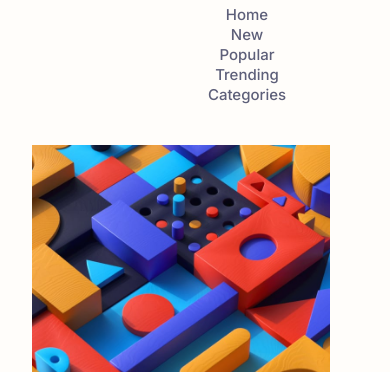
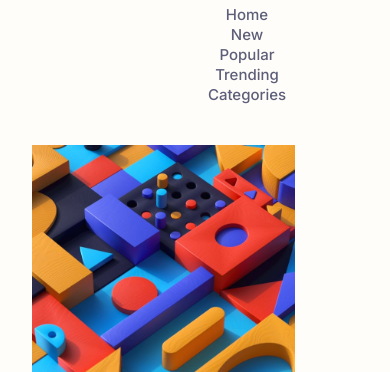
Before and after one commit to CookieMonsterSopot/FM-NewsHomePage, a plain HTML site: page index.html in a window 390 px wide. Shown: the part 113-485 px from the top of the page. Drawn offline with Linux system fonts and the light colour scheme.

Commit message:
Update template.css

```diff
--- a/template.css
+++ b/template.css
@@ -235,8 +235,7 @@ body {
   .IMG {
     content: url("image-web-3-mobile.jpg");
     object-fit: cover;
-    object-position: -20% 0;
-    width: 85%;
+    width: 75%;
   }
   .LINKS {
     width: 65%;
```
